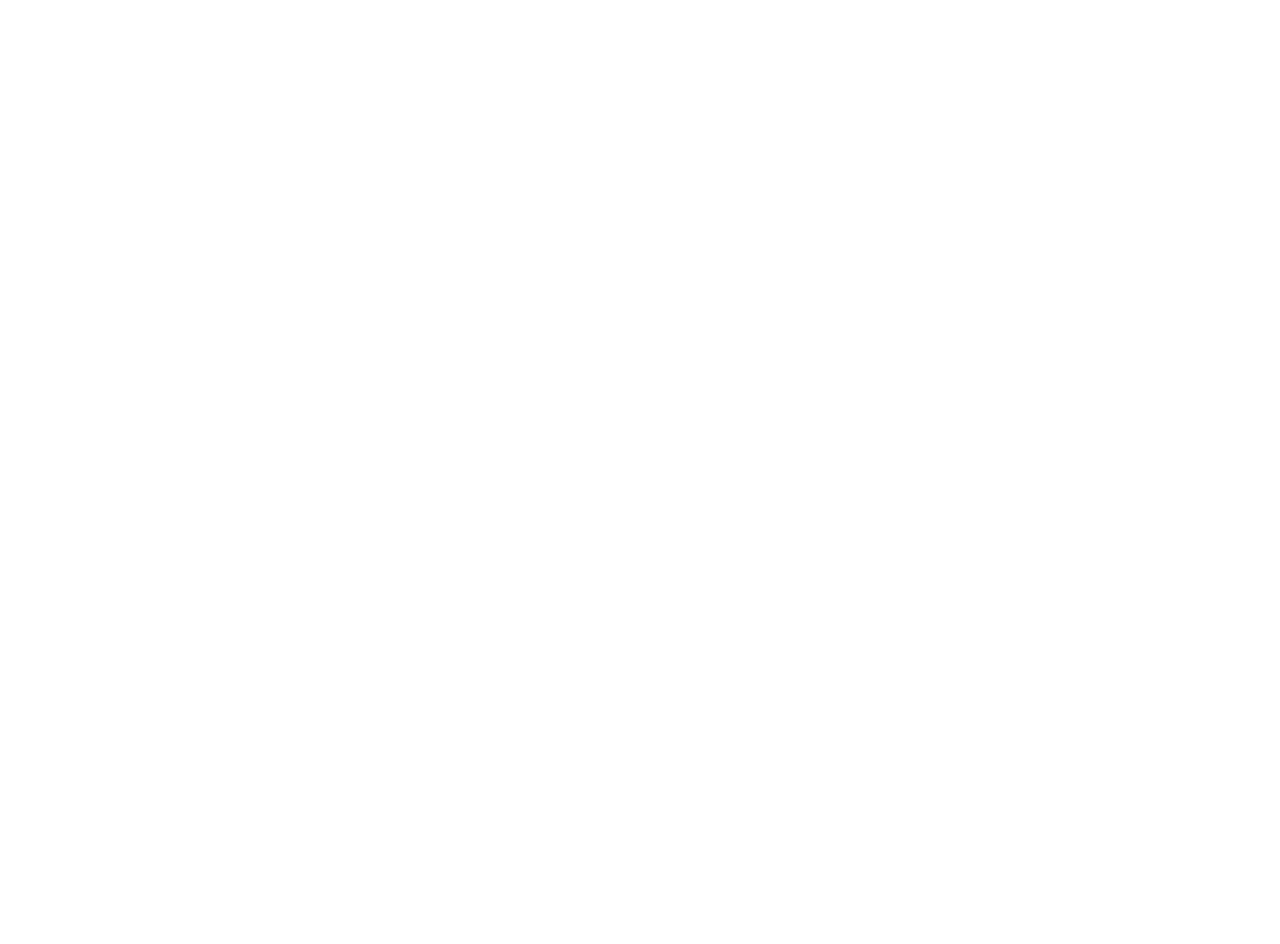
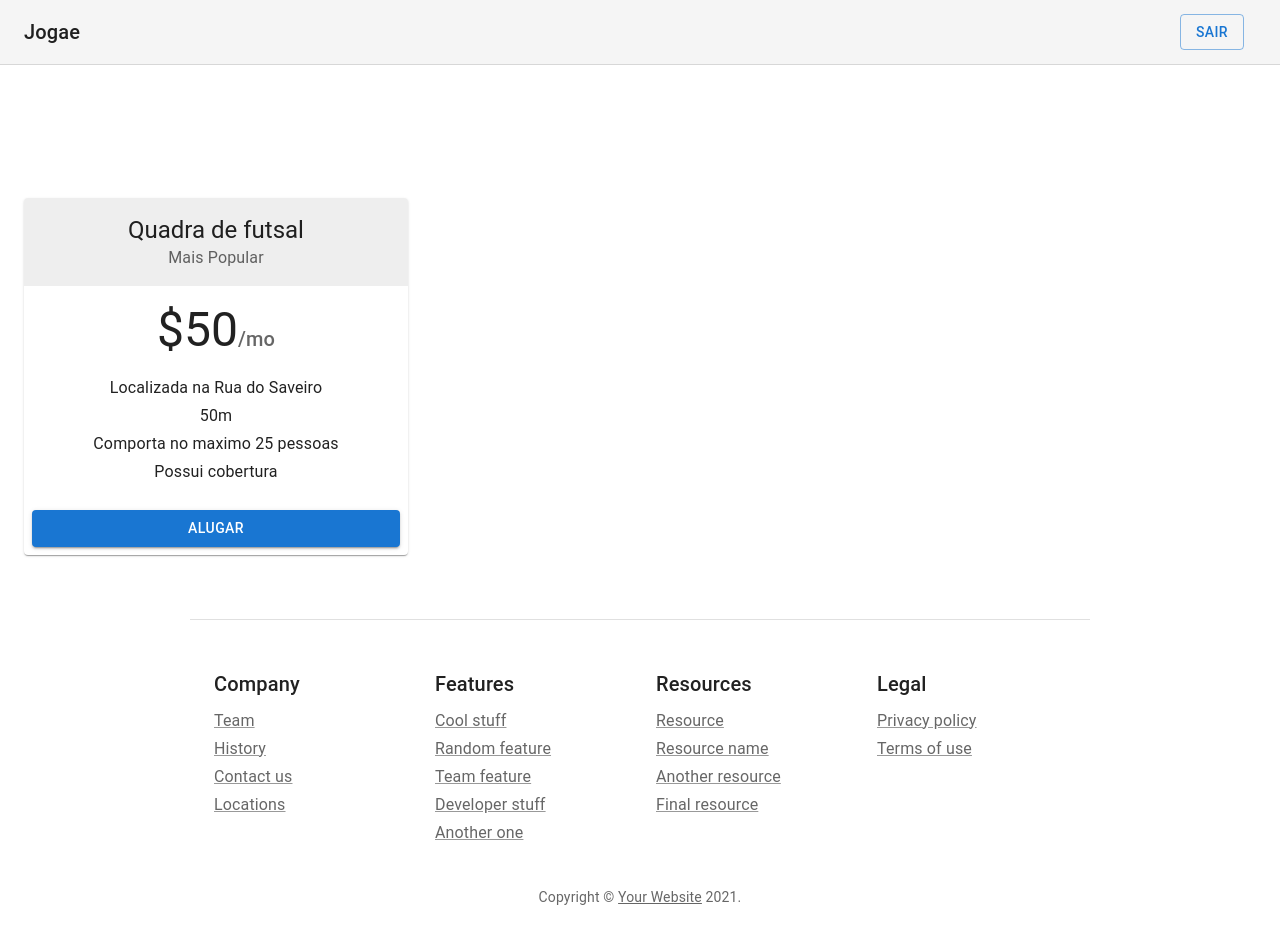
Before and after one commit to vieirasamuel/jogae, a React (Create React App) app in the folder client/: page /descricaoEvento in a window 1280 px wide. Before the commit this address had no page. Shown: the top 944 px of the page. Before the commit the page ends 800 px from the top, so only its background shows below. Built offline with nearby package versions, Linux system fonts and the light colour scheme; the HTML template or start-up script is replaced by a standard one.

Commit message:
alteracao no componente header e tela de Descricao de evento

```diff
--- a/client/src/components/Header.js
+++ b/client/src/components/Header.js
@@ -2,15 +2,19 @@
 import AppBar from '@mui/material/AppBar';
 import Toolbar from '@mui/material/Toolbar';
 import Typography from '@mui/material/Typography';
+import Button from '@mui/material/Button';
 
 export default function Feed() {
   return (
     <AppBar position="relative">
-      <Toolbar>
-        <Typography variant="h6" color="inherit" noWrap>
-          Jogae
-        </Typography>
-      </Toolbar>
+      <Toolbar sx={{ flexWrap: 'wrap' }}>
+          <Typography variant="h6" color="inherit" noWrap sx={{ flexGrow: 1 }}>
+            Jogae
+          </Typography>
+          <Button href="#" variant="outlined" sx={{ my: 1, mx: 1.5 }}>
+            Sair
+          </Button>
+        </Toolbar>
     </AppBar>
   );
 }
--- /dev/null
+++ b/client/src/pages/DescricaoEvento.js
@@ -0,0 +1,208 @@
+import * as React from 'react';
+import AppBar from '@mui/material/AppBar';
+import Box from '@mui/material/Box';
+import Button from '@mui/material/Button';
+import Card from '@mui/material/Card';
+import CardActions from '@mui/material/CardActions';
+import CardContent from '@mui/material/CardContent';
+import CardHeader from '@mui/material/CardHeader';
+import CssBaseline from '@mui/material/CssBaseline';
+import Grid from '@mui/material/Grid';
+import StarIcon from '@mui/icons-material/StarBorder';
+import Toolbar from '@mui/material/Toolbar';
+import Typography from '@mui/material/Typography';
+import Link from '@mui/material/Link';
+import GlobalStyles from '@mui/material/GlobalStyles';
+import Container from '@mui/material/Container';
+
+function Copyright(props) {
+  return (
+    <Typography variant="body2" color="text.secondary" align="center" {...props}>
+      {'Copyright © '}
+      <Link color="inherit" href="https://mui.com/">
+        Your Website
+      </Link>{' '}
+      {new Date().getFullYear()}
+      {'.'}
+    </Typography>
+  );
+}
+
+const tiers = [
+  {
+    title: 'Quadra de futsal',
+    subheader: 'Mais Popular',
+    price: '50',
+    description: [
+      'Localizada na Rua do Saveiro',
+      '50m',
+      'Comporta no maximo 25 pessoas',
+      'Possui cobertura',
+    ],
+    buttonText: 'Alugar',
+    buttonVariant: 'contained',
+  },
+];
+
+const footers = [
+  {
+    title: 'Company',
+    description: ['Team', 'History', 'Contact us', 'Locations'],
+  },
+  {
+    title: 'Features',
+    description: [
+      'Cool stuff',
+      'Random feature',
+      'Team feature',
+      'Developer stuff',
+      'Another one',
+    ],
+  },
+  {
+    title: 'Resources',
+    description: ['Resource', 'Resource name', 'Another resource', 'Final resource'],
+  },
+  {
+    title: 'Legal',
+    description: ['Privacy policy', 'Terms of use'],
+  },
+];
+
+function PricingContent() {
+  return (
+    <React.Fragment>
+      <GlobalStyles styles={{ ul: { margin: 0, padding: 0, listStyle: 'none' } }} />
+      <CssBaseline />
+      <AppBar
+        position="static"
+        color="default"
+        elevation={0}
+        sx={{ borderBottom: (theme) => `1px solid ${theme.palette.divider}` }}
+      >
+        <Toolbar sx={{ flexWrap: 'wrap' }}>
+          <Typography variant="h6" color="inherit" noWrap sx={{ flexGrow: 1 }}>
+            Jogae
+          </Typography>
+          <Button href="#" variant="outlined" sx={{ my: 1, mx: 1.5 }}>
+            Sair
+          </Button>
+        </Toolbar>
+      </AppBar>
+      {/* Hero unit */}
+      <Container disableGutters maxWidth="sm" component="main" sx={{ pt: 8, pb: 6 }}>
+        <Typography
+          component="h1"
+          variant="h2"
+          align="center"
+          color="text.primary"
+          gutterBottom
+        >
+
+        </Typography>
+      </Container>
+      {/* End hero unit */}
+      <Container maxWidth="large" component="main">
+        <Grid container spacing={5} alignItems="flex-end">
+          {tiers.map((tier) => (
+            // Enterprise card is full width at sm breakpoint
+            <Grid
+              item
+              key={tier.title}
+              xs={12}
+              sm={tier.title === 'Enterprise' ? 12 : 6}
+              md={4}
+            >
+              <Card>
+                <CardHeader
+                  title={tier.title}
+                  subheader={tier.subheader}
+                  titleTypographyProps={{ align: 'center' }}
+                  action={tier.title === 'Pro' ? <StarIcon /> : null}
+                  subheaderTypographyProps={{
+                    align: 'center',
+                  }}
+                  sx={{
+                    backgroundColor: (theme) =>
+                      theme.palette.mode === 'light'
+                        ? theme.palette.grey[200]
+                        : theme.palette.grey[700],
+                  }}
+                />
+                <CardContent>
+                  <Box
+                    sx={{
+                      display: 'flex',
+                      justifyContent: 'center',
+                      alignItems: 'baseline',
+                      mb: 2,
+                    }}
+                  >
+                    <Typography component="h2" variant="h3" color="text.primary">
+                      ${tier.price}
+                    </Typography>
+                    <Typography variant="h6" color="text.secondary">
+                      /mo
+                    </Typography>
+                  </Box>
+                  <ul>
+                    {tier.description.map((line) => (
+                      <Typography
+                        component="li"
+                        variant="subtitle1"
+                        align="center"
+                        key={line}
+                      >
+                        {line}
+                      </Typography>
+                    ))}
+                  </ul>
+                </CardContent>
+                <CardActions>
+                  <Button fullWidth variant={tier.buttonVariant}>
+                    {tier.buttonText}
+                  </Button>
+                </CardActions>
+              </Card>
+            </Grid>
+          ))}
+        </Grid>
+      </Container>
+      {/* Footer */}
+      <Container
+        maxWidth="md"
+        component="footer"
+        sx={{
+          borderTop: (theme) => `1px solid ${theme.palette.divider}`,
+          mt: 8,
+          py: [3, 6],
+        }}
+      >
+        <Grid container spacing={4} justifyContent="space-evenly">
+          {footers.map((footer) => (
+            <Grid item xs={6} sm={3} key={footer.title}>
+              <Typography variant="h6" color="text.primary" gutterBottom>
+                {footer.title}
+              </Typography>
+              <ul>
+                {footer.description.map((item) => (
+                  <li key={item}>
+                    <Link href="#" variant="subtitle1" color="text.secondary">
+                      {item}
+                    </Link>
+                  </li>
+                ))}
+              </ul>
+            </Grid>
+          ))}
+        </Grid>
+        <Copyright sx={{ mt: 5 }} />
+      </Container>
+      {/* End footer */}
+    </React.Fragment>
+  );
+}
+
+export default function Pricing() {
+  return <PricingContent />;
+}
--- a/client/src/routes.js
+++ b/client/src/routes.js
@@ -7,6 +7,7 @@
 import Cadastro from './pages/Cadastro';
 import Checkout from './pages/Checkout';
 import FormaPagamento from './pages/FormaPagamento'
+import DescricaoEvento from './pages/DescricaoEvento'
 
 const RoutesIndex = () => {
   return (
@@ -17,6 +18,7 @@
         <Route element={<Cadastro />} path="/cadastro" />
         <Route element={<Checkout />} path="/checkout" />
         <Route element={<FormaPagamento />} path="/formaPagamento" />
+        <Route element={<DescricaoEvento />} path="/descricaoEvento" />
       </Routes>
     </BrowserRouter>
   );
```
